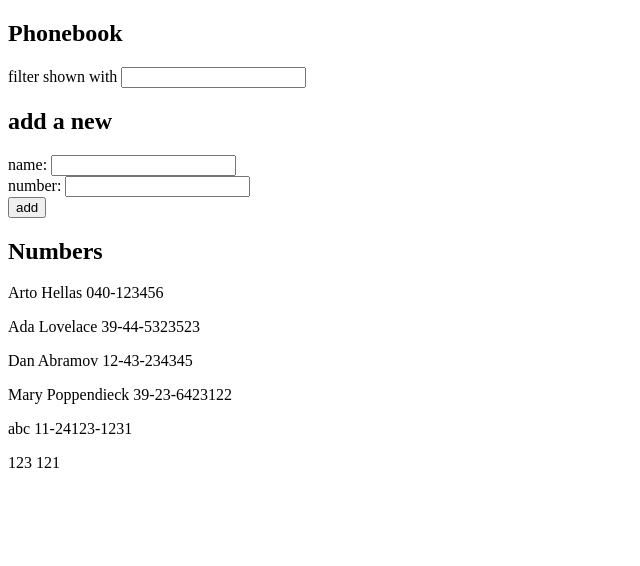
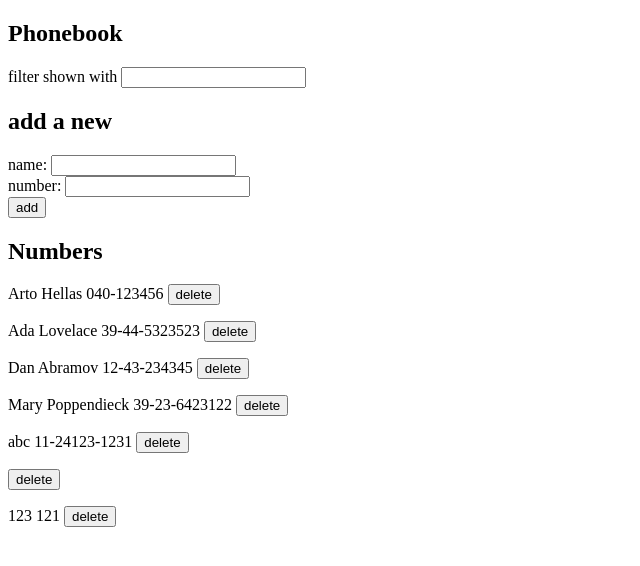
Before and after one commit to ShuoWu6529/fso, a React (Vite) app in the folder part2/phonebook/: page / in a window 1280 px wide. Shown: the top 566 px of the page, without its empty margins (0-640 px from the left). Built offline with nearby package versions, Linux system fonts and the light colour scheme; data requests are answered from the project's data file.

Commit message:
Complete 2.14

```diff
--- a/part2/phonebook/src/App.jsx
+++ b/part2/phonebook/src/App.jsx
@@ -2,10 +2,10 @@ import axios from 'axios'
 import { useEffect, useState } from 'react'
 import personService from './services/persons'
 
-const Number = ({person}) => {
-    return (
-      <p> {person.name} {person.number} </p>
-    )
+const Number = ({person, onClick}) => {
+  return (
+      <p> {person.name} {person.number} <button id={person.id} onClick={onClick}>delete</button> </p>
+  )
 }
 
 const Filter = ({showFilter, onChange}) => {
@@ -32,10 +32,10 @@ const PersonForm = ({onSubmit, name, nameOnChange, number, numberOnChange}) => {
   )
 }
 
-const Persons = ({personToShow}) => {
+const Persons = ({personToShow, onClick}) => {
   return (
     <>
-      {personToShow.map(name => <Number key={name.id} person={name}/>)}
+      {personToShow.map(name => <Number key={name.id} person={name} onClick={onClick} />)}
     </>
   )
 }
@@ -82,6 +82,15 @@ const App = () => {
     setShowFilter(event.target.value)
   }
 
+  const handleDelete = (event) => {
+    const id = event.target.id
+    personService
+      .remove(id)
+      .then(data => {
+        setPersons(persons.filter(person => person.id != id))
+      })
+  }
+
   const personToShow = showFilter === "" ? persons : persons.filter(person => person.name.toLowerCase().includes(showFilter.toLowerCase()))
 
   return (
@@ -97,7 +106,7 @@ const App = () => {
         numberOnChange={handleNumberChange}
       />
       <h2>Numbers</h2>
-      <Persons personToShow={personToShow} />
+      <Persons personToShow={personToShow} onClick={handleDelete} />
     </div>
   )
 }
--- a/part2/phonebook/src/services/persons.js
+++ b/part2/phonebook/src/services/persons.js
@@ -11,4 +11,10 @@ const create = (personObject) => {
     return request.then(response => response.data)
 }
 
-export default {getAll, create}
+const remove = (id) => {
+    const request = axios.delete(`${baseUrl}/${id}`)
+    console.log(request)
+    return request.then(response => response.data)
+}
+
+export default {getAll, create, remove}
```
